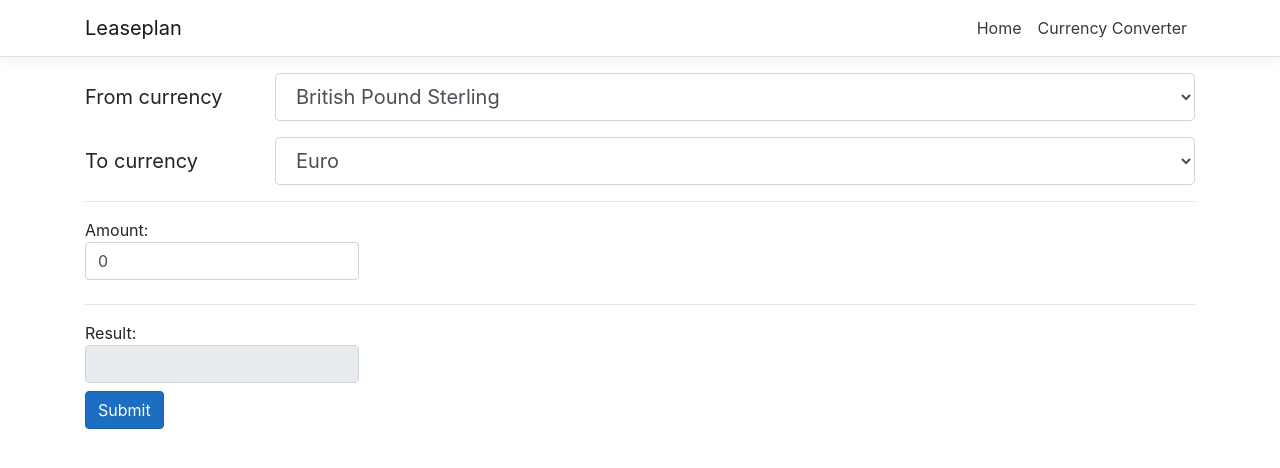
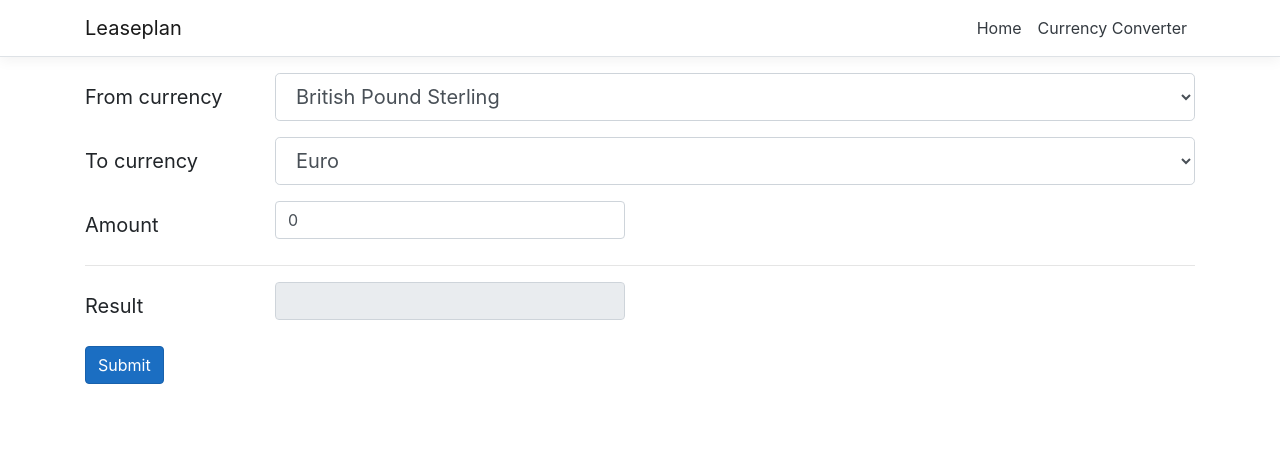
Before and after one commit to JoseBalado/Leaseplan, a React (Create React App) app in the folder ClientApp/: page /currencyconverter in a window 1280 px wide. Shown: the top 468 px of the page. Built offline with nearby package versions, Linux system fonts and the light colour scheme.

Commit message:
Change layout for the input boxes

```diff
--- a/ClientApp/src/components/CurrencyConverter.js
+++ b/ClientApp/src/components/CurrencyConverter.js
@@ -68,19 +68,27 @@
             </select>
           </div>
         </div>
+        <div class="form-group row">
+          <label for="colFormLabelLg" class="col-sm-2 col-form-label col-form-label-lg">
+            Amount
+          </label>
+          <div class="col-sm-4">
+            <input class="form-control" type="text" value={this.state.value} onChange={this.handleChangeValue} />
+          </div>
+        </div>
         <hr />
-        <label>
-          Amount:
-          <input class="form-control" type="text" value={this.state.value} onChange={this.handleChangeValue} />
-        </label>
-        <hr />
-        <label>
-          Result:
-          <input class="form-control" type="text" value={this.state.result} readOnly />
-        </label>
-
-        <div>
-          <input className="btn btn-primary" type="submit" value="Submit" />
+        <div class="form-group row">
+          <label for="colFormLabelLg" class="col-sm-2 col-form-label col-form-label-lg">
+            Result
+          </label>
+          <div class="col-sm-4">
+            <input class="form-control" type="text" value={this.state.result} readOnly />
+          </div>
+        </div>
+        <div class="form-group row">
+          <div class="col-sm-10">
+            <input className="btn btn-primary" type="submit" value="Submit" />
+          </div>
         </div>
       </form>
     );
```
